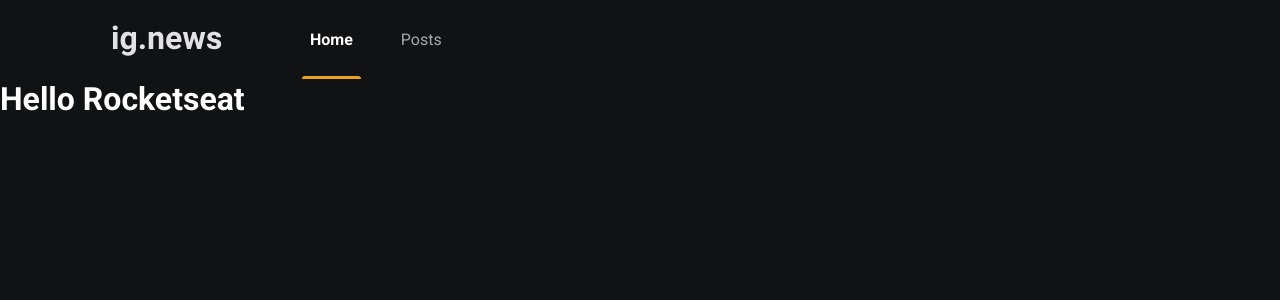
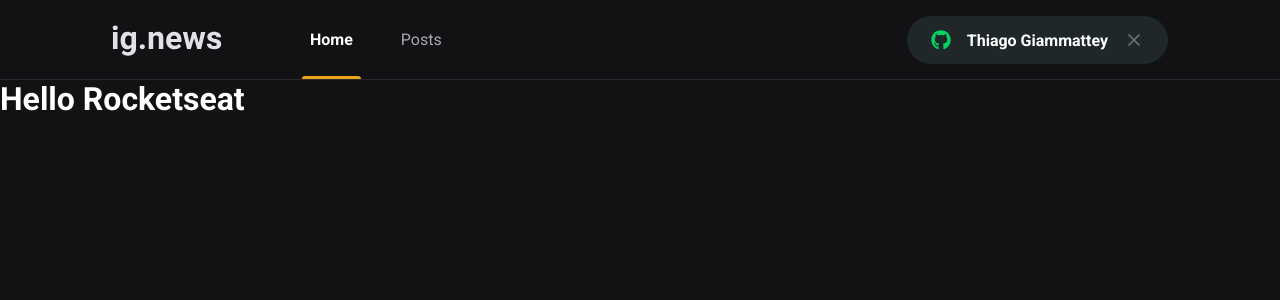
Before and after one commit to GiammaCarioca/ignite-reactjs-ignews, a Next.js app: page / in a window 1280 px wide. Shown: the top 300 px of the page. Built offline with nearby package versions, Linux system fonts and the light colour scheme.

Commit message:
add SignInButton component and react-icons

```diff
--- a/package.json
+++ b/package.json
@@ -11,6 +11,7 @@
     "next": "10.0.9",
     "react": "17.0.1",
     "react-dom": "17.0.1",
+    "react-icons": "^4.2.0",
     "sass": "^1.32.8"
   },
   "devDependencies": {
--- a/src/components/Header/index.tsx
+++ b/src/components/Header/index.tsx
@@ -1,3 +1,5 @@
+import { SignInButton } from '../SignInButton';
+
 import styles from './styles.module.scss';
 
 export function Header() {
@@ -9,6 +11,8 @@
           <a className={styles.active}>Home</a>
           <a>Posts</a>
         </nav>
+
+        <SignInButton />
       </div>
     </header>
   );
--- a/src/components/Header/styles.module.scss
+++ b/src/components/Header/styles.module.scss
@@ -50,4 +50,8 @@
       }
     }
   }
+
+  button {
+    margin-left: auto;
+  }
 }
--- /dev/null
+++ b/src/components/SignInButton/index.tsx
@@ -0,0 +1,27 @@
+import { FaGithub } from 'react-icons/fa';
+import { FiX } from 'react-icons/fi';
+
+import styles from '../SignInButton/styles.module.scss';
+
+export function SignInButton() {
+  const isUserLoggedIn = true;
+
+  return isUserLoggedIn ? (
+    <button
+      type='button'
+      className={styles.signInButton}
+    >
+      <FaGithub color='#04D361' />
+      Thiago Giammattey
+      <FiX color='#737380' className={styles.closeIcon} />
+    </button>
+  ) : (
+      <button
+        type='button'
+        className={styles.signInButton}
+      >
+        <FaGithub color='#EBA417' />
+        Sign in with Github
+    </button>
+  );
+}
--- /dev/null
+++ b/src/components/SignInButton/styles.module.scss
@@ -0,0 +1,33 @@
+.signInButton {
+  height: 3rem;
+  border-radius: 3rem;
+  background: var(--gray-850);
+  border: 0;
+  padding: 0 1.5rem;
+
+  display: flex;
+  align-items: center;
+  justify-content: center;
+
+  color: var(--white);
+  font-weight: bold;
+
+  svg {
+    width: 20px;
+    height: 20px;
+  }
+
+  svg:first-child {
+    margin-right: 1rem;
+  }
+
+  svg.closeIcon {
+    margin-left: 1rem;
+  }
+
+  transition: filter 0.2s;
+
+  &:hover {
+    filter: brightness(0.8);
+  }
+}
--- a/src/styles/global.scss
+++ b/src/styles/global.scss
@@ -9,10 +9,12 @@
 
   --gray-100: #E1E1E6;
   --gray-300: #A8A8B3;
-  --gray-900: #111214;
+  --gray-800: #29292E;
+  --gray-850: #1F2729;
+  --gray-900: #121214;
 
   --cyan-500: #61DAFB;
-  --yellow-500: #Eba417
+  --yellow-500: #EBA417
 }
 
 @media (max-width: 1080px) {
```
Also changed, not shown: 1 other file (tests, documents, lock files or other folders).
